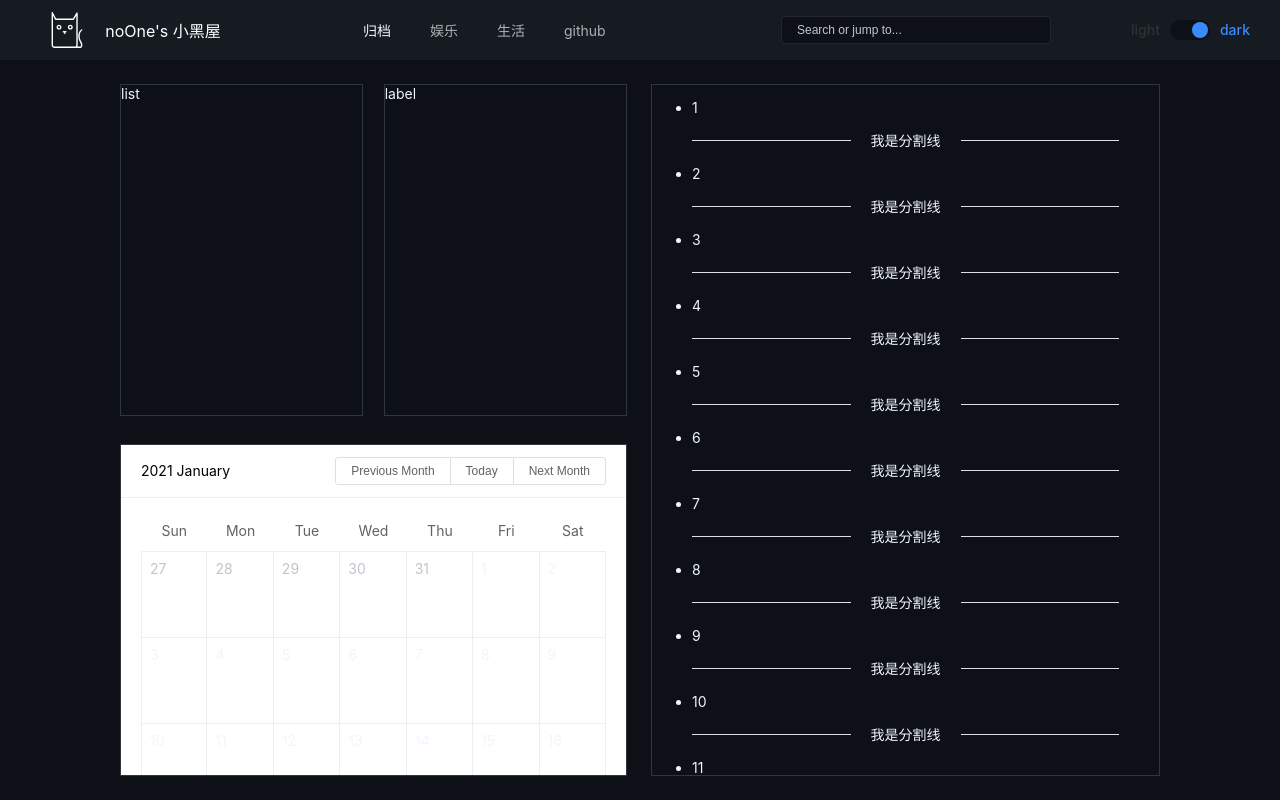
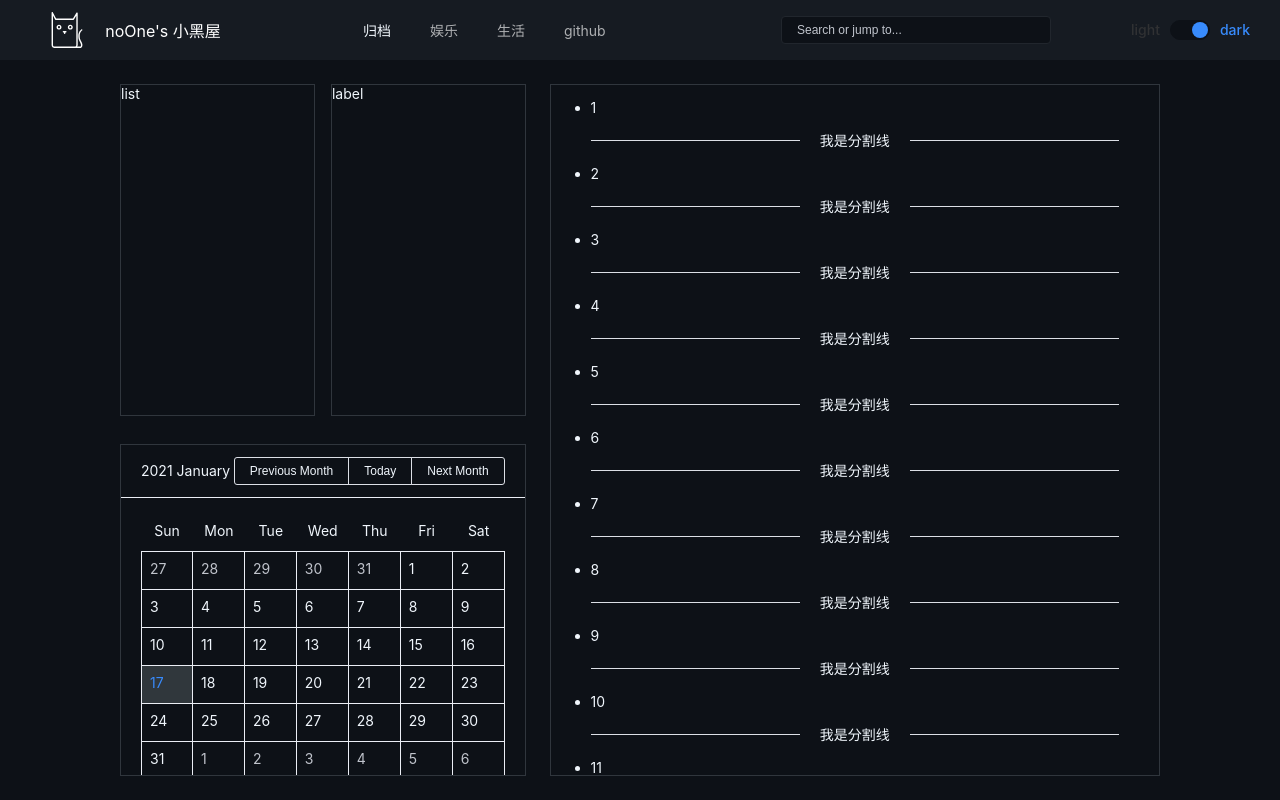
Before and after one commit to RenXusheng233/vue3-ts-exercise, a Vue app: page /#/welcome in a window 1280 px wide. Both pictures are taken after a click on the item "归档". Built offline with nearby package versions, Linux system fonts and the light colour scheme; a small style sheet from the web is missing.

Commit message:
chore: study - add calendar.

```diff
--- a/src/style/variable.css
+++ b/src/style/variable.css
@@ -6,6 +6,7 @@
   --thumb-color: #388bfc;
   --backtop-color: #161b22;
   --backtop-text-color: #388bfc;
+  --calendar-bg-color: #30373C;
 }
 
 :root[theme='light'] {
@@ -16,4 +17,5 @@
   --thumb-color: #0d1117;
   --backtop-color: #fff;
   --backtop-text-color: #0d1117;
+  --calendar-bg-color: #f2f8fd;
 }
--- a/src/views/study/index.less
+++ b/src/views/study/index.less
@@ -7,7 +7,7 @@
   .decoration {
     width: 100%;
     height: 100%;
-    flex: 1;
+    flex: 2;
     margin-right: 24px;
     display: flex;
     flex-direction: column;
@@ -32,12 +32,50 @@
       height: 48%;
       border: 1px solid var(--border-color);
       overflow-y: auto;
+
+      .el-calendar {
+        background-color: var(--bg-color);
+
+        :deep(.el-calendar__title) {
+          color: var(--text-color);
+        }
+
+        :deep(.el-button) {
+          color: var(--text-color);
+          background-color: var(--bg-color);
+        }
+
+        :deep(.el-calendar__body) {
+          padding: 12px 20px;
+
+          th {
+            color: var(--text-color);
+          }
+
+          .el-calendar-table td.is-today {
+            color: #388bfc;
+          }
+
+          .is-selected {
+            background-color: var(--calendar-bg-color);
+            color: #388bfc;
+          }
+
+          .el-calendar-day {
+            height: 37px;
+          }
+
+          .el-calendar-day:hover {
+            background-color: var(--calendar-bg-color);
+          }
+        }
+      }
     }
   }
 
   .content {
     height: 100%;
-    flex: 1;
+    flex: 3;
     overflow-y: scroll;
     border: 1px solid var(--border-color);
 
--- a/src/views/study/index.vue
+++ b/src/views/study/index.vue
@@ -24,7 +24,7 @@ import { defineComponent, ref } from 'vue'
 export default defineComponent({
   name: 'Study',
   setup() {
-    const calendarVal = ref(new Date())
+    const calendarVal = ref<Date>(new Date())
 
     const count = ref<number>(50)
 
```
